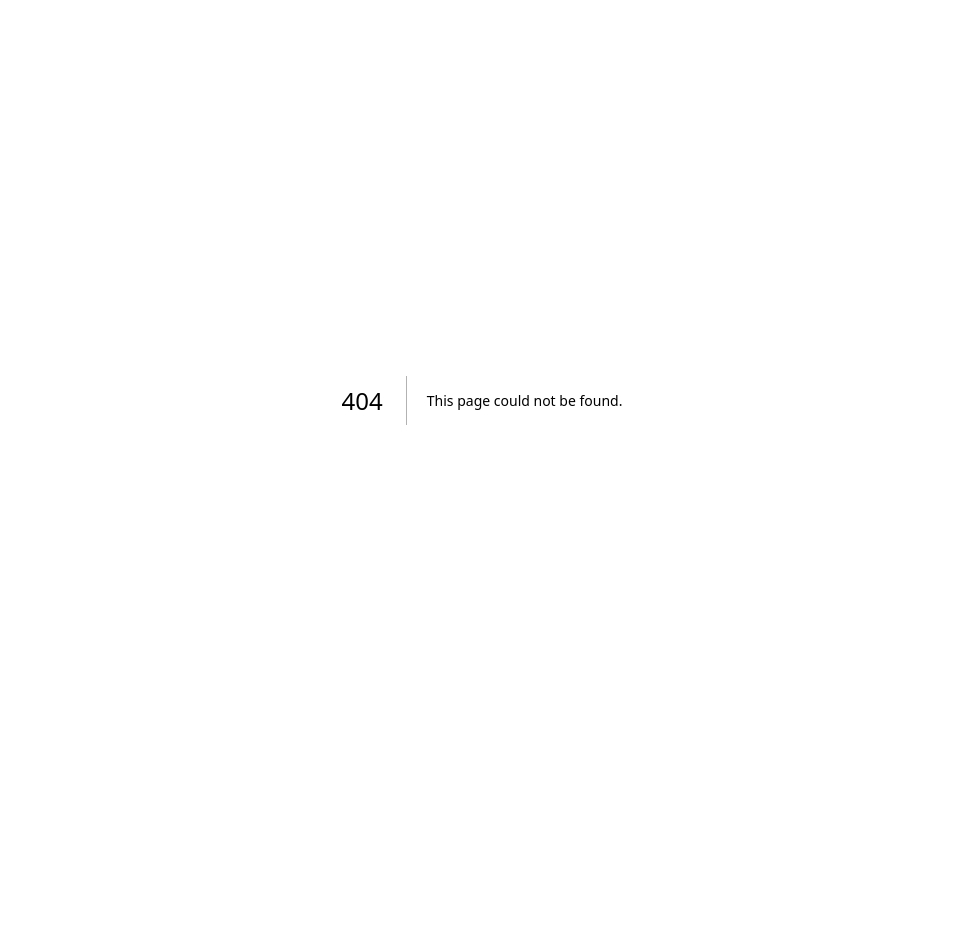
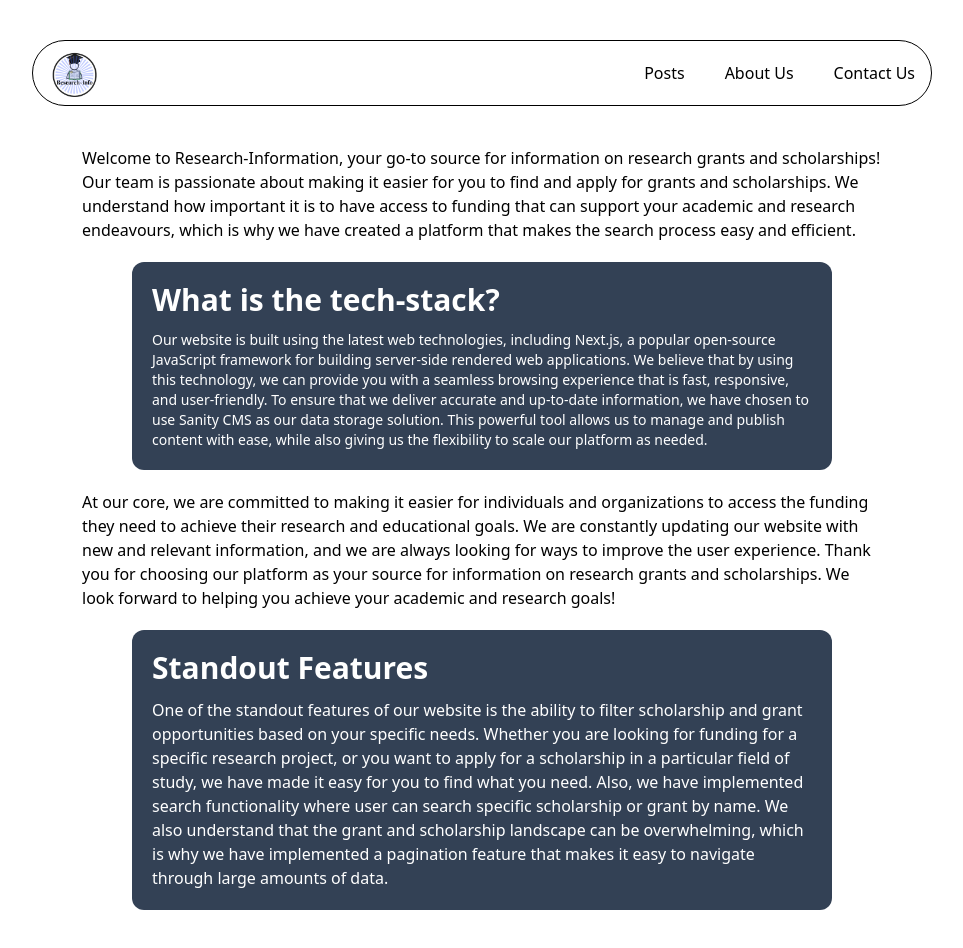
Before and after one commit to Devrajsinh-Jhala/Cyber-Project, a Next.js app: page /about in a window 1280 px wide. Before the commit this address had no page. Shown: the whole page, without its empty margins (158-1121 px from the left). Before the commit the page ends 800 px from the top, so only its background shows below. Built offline with nearby package versions, Linux system fonts and the light colour scheme.

Commit message:
Add about and contact page

```diff
--- /dev/null
+++ b/app/about/page.tsx
@@ -0,0 +1,68 @@
+"use client";
+import Navbar from "@/components/Navbar";
+import React from "react";
+
+type Props = {};
+
+const About = (props: Props) => {
+  return (
+    <main>
+      <Navbar />
+
+      <section className="max-w-[800px] px-5 sm:px-0 mb-10 flex flex-col w-full space-y-5 mx-auto">
+        <p>
+          Welcome to Research-Information, your go-to source for information on
+          research grants and scholarships! Our team is passionate about making
+          it easier for you to find and apply for grants and scholarships. We
+          understand how important it is to have access to funding that can
+          support your academic and research endeavours, which is why we have
+          created a platform that makes the search process easy and efficient.
+        </p>
+        <div className="bg-slate-700 mx-auto hover:scale-95 transition-all duration-300 rounded-xl text-white max-w-[700px] p-5">
+          <p className="sm:text-3xl text-lg mb-3 font-bold">
+            What is the tech-stack?
+          </p>
+          <p className="text-sm">
+            Our website is built using the latest web technologies, including
+            Next.js, a popular open-source JavaScript framework for building
+            server-side rendered web applications. We believe that by using this
+            technology, we can provide you with a seamless browsing experience
+            that is fast, responsive, and user-friendly. To ensure that we
+            deliver accurate and up-to-date information, we have chosen to use
+            Sanity CMS as our data storage solution. This powerful tool allows
+            us to manage and publish content with ease, while also giving us the
+            flexibility to scale our platform as needed.
+          </p>
+        </div>
+        <p>
+          At our core, we are committed to making it easier for individuals and
+          organizations to access the funding they need to achieve their
+          research and educational goals. We are constantly updating our website
+          with new and relevant information, and we are always looking for ways
+          to improve the user experience. Thank you for choosing our platform as
+          your source for information on research grants and scholarships. We
+          look forward to helping you achieve your academic and research goals!
+        </p>
+        <div className="bg-slate-700 mx-auto hover:scale-95 transition-all duration-300 rounded-xl text-white max-w-[700px] p-5">
+          <p className="sm:text-3xl text-lg font-bold mb-3">
+            Standout Features
+          </p>
+          <p className="text-sm sm:text-base">
+            One of the standout features of our website is the ability to filter
+            scholarship and grant opportunities based on your specific needs.
+            Whether you are looking for funding for a specific research project,
+            or you want to apply for a scholarship in a particular field of
+            study, we have made it easy for you to find what you need. Also, we
+            have implemented search functionality where user can search specific
+            scholarship or grant by name. We also understand that the grant and
+            scholarship landscape can be overwhelming, which is why we have
+            implemented a pagination feature that makes it easy to navigate
+            through large amounts of data.
+          </p>
+        </div>
+      </section>
+    </main>
+  );
+};
+
+export default About;
--- /dev/null
+++ b/app/contact/page.tsx
@@ -0,0 +1,72 @@
+"use client";
+import Navbar from "@/components/Navbar";
+import React from "react";
+
+type Props = {};
+
+const Contact = (props: Props) => {
+  return (
+    <main>
+      <Navbar />
+      <section>
+        <div className="max-w-xl mx-auto">
+          <h2 className="text-2xl font-bold mb-4">Contact Us</h2>
+          <form className="bg-white shadow-md rounded px-8 pt-6 pb-8 mb-4">
+            <div className="mb-4">
+              <label
+                className="block text-gray-700 font-bold mb-2"
+                htmlFor="name"
+              >
+                Name
+              </label>
+              <input
+                className="appearance-none border rounded w-full py-2 px-3 text-gray-700 leading-tight focus:outline-none focus:shadow-outline"
+                id="name"
+                type="text"
+                placeholder="John Doe"
+              />
+            </div>
+            <div className="mb-4">
+              <label
+                className="block text-gray-700 font-bold mb-2"
+                htmlFor="email"
+              >
+                Email
+              </label>
+              <input
+                className="appearance-none border rounded w-full py-2 px-3 text-gray-700 leading-tight focus:outline-none focus:shadow-outline"
+                id="email"
+                type="email"
+                placeholder="johndoe@example.com"
+              />
+            </div>
+            <div className="mb-4">
+              <label
+                className="block text-gray-700 font-bold mb-2"
+                htmlFor="message"
+              >
+                Message
+              </label>
+              <textarea
+                className="appearance-none border rounded w-full py-2 px-3 text-gray-700 resize-none leading-tight focus:outline-none focus:shadow-outline"
+                id="message"
+                rows={5}
+                placeholder="Enter your message here"
+              ></textarea>
+            </div>
+            <div className="flex items-center justify-center">
+              <button
+                className="bg-blue-500 hover:bg-blue-700 text-white font-bold py-2 px-4 rounded focus:outline-none focus:shadow-outline"
+                type="button"
+              >
+                Submit
+              </button>
+            </div>
+          </form>
+        </div>
+      </section>
+    </main>
+  );
+};
+
+export default Contact;
```
